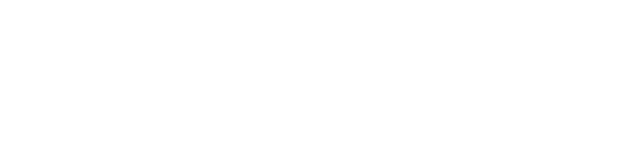
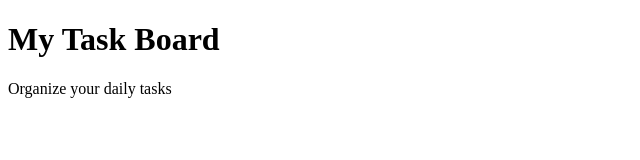
Before and after one commit to Vishal302003/Task-Board, a plain HTML site: page index.html in a window 1280 px wide. Shown: the whole page, without its empty margins (0-640 px from the left). Drawn offline with Linux system fonts and the light colour scheme.

Commit message:
Add Task Board header

```diff
--- a/index.html
+++ b/index.html
@@ -6,5 +6,10 @@
     <title>Document</title>
     <link rel="stylesheet" href="style.css" />
   </head>
-  <body></body>
+  <body>
+    <header>
+      <h1>My Task Board</h1>
+      <p>Organize your daily tasks</p>
+    </header>
+  </body>
 </html>
```
